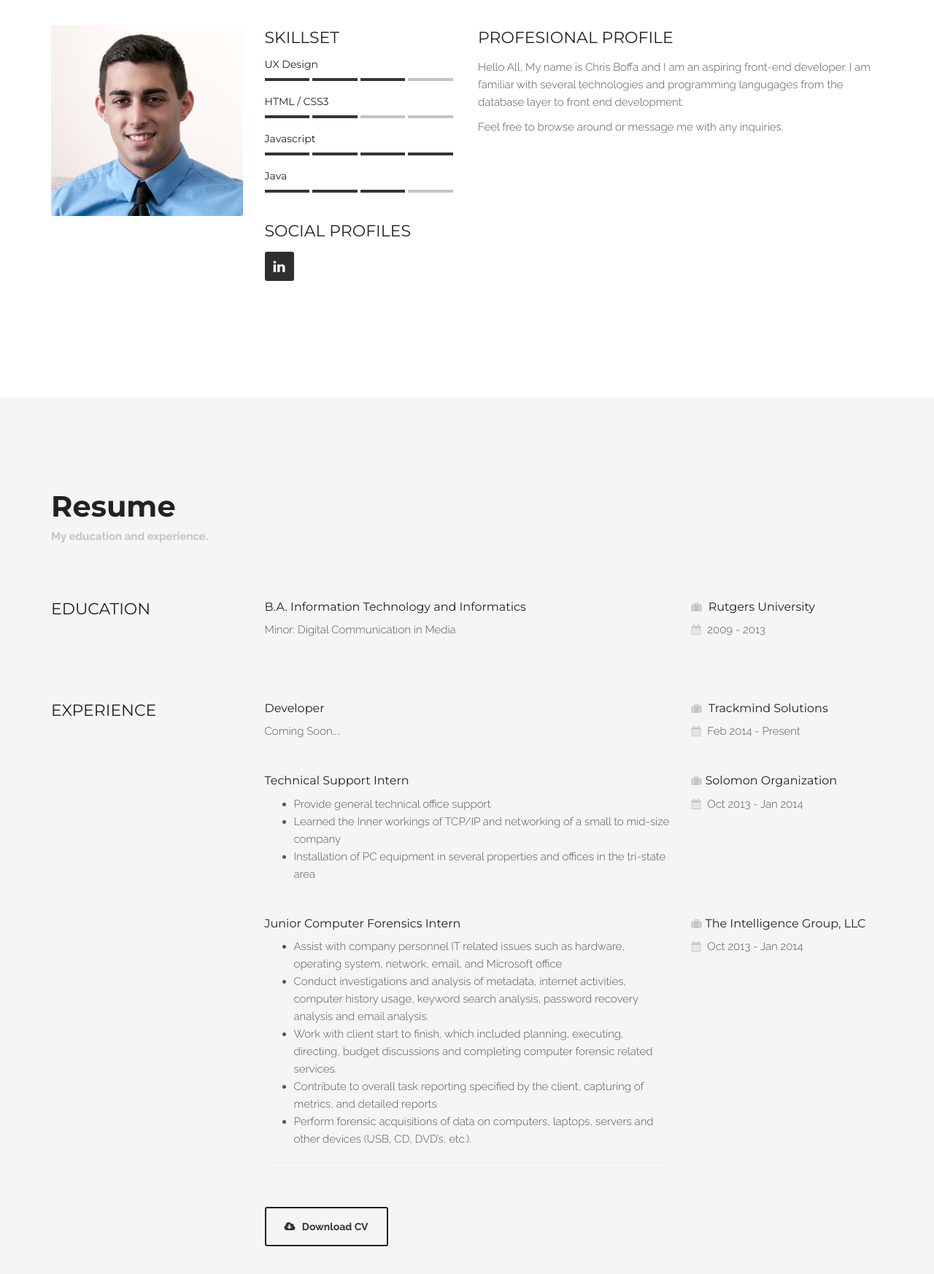
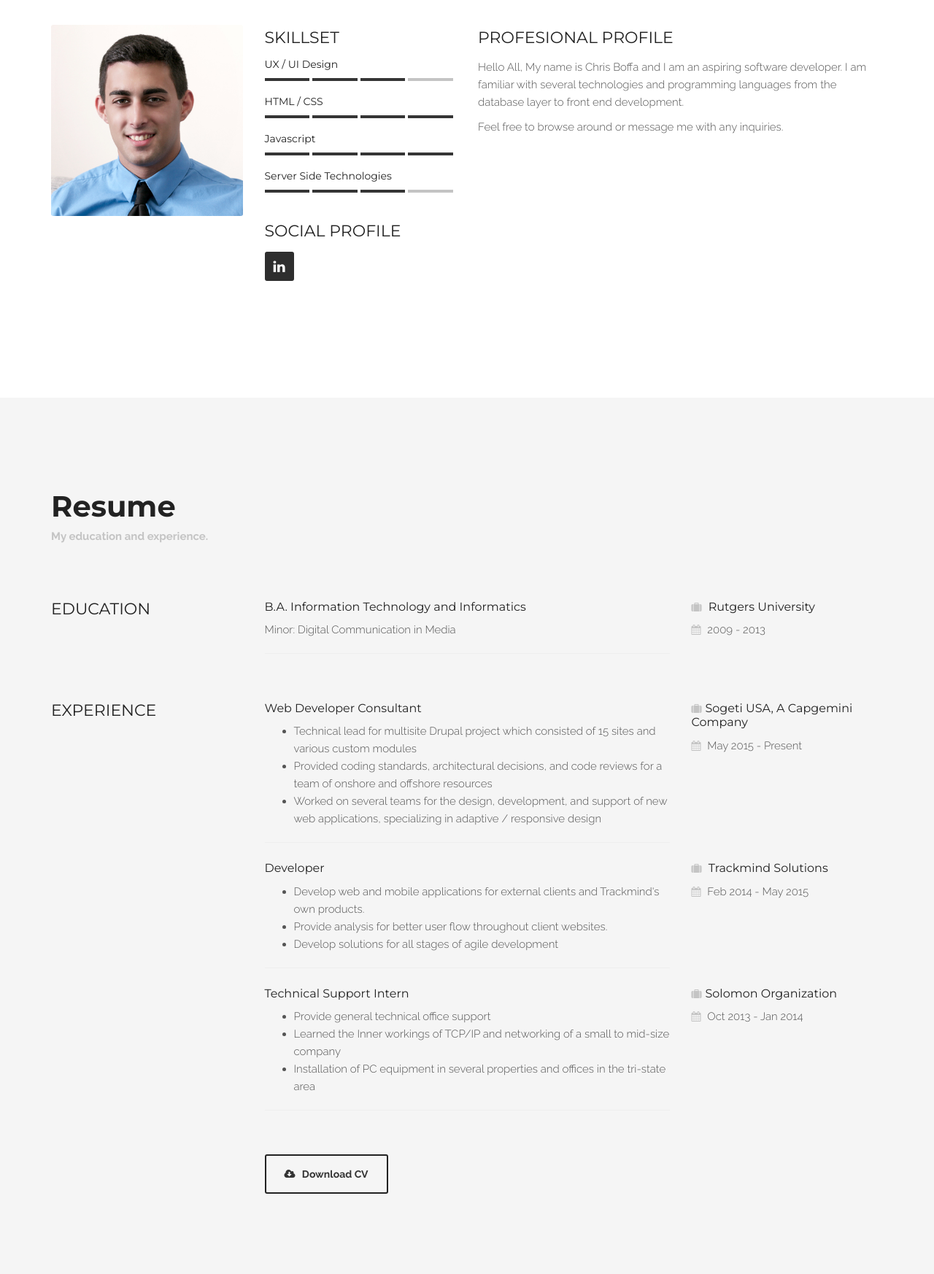
Before and after one commit to seige13/portfolio, a website: page index.html in a window 1280 px wide. Shown: the part 1040-2786 px from the top of the page at 73% size. Drawn offline with Linux system fonts and the light colour scheme; files whose address does not match are found by name.

Commit message:
content update

```diff
--- a/index.html
+++ b/index.html
@@ -3,8 +3,9 @@
 <head>
 	<meta charset="UTF-8">
 	<meta name="viewport" content="width=device-width, initial-scale=1.0">
-	<meta name="description" content="">
-	<meta name="author" content="">
+	<meta name="description" content="Resume, Portfolio">
+	<meta name="author" content="Chris Boffa">
+    <link rel="icon" type="image/x-icon" href="/images/fav.ico">
 
 	<title>	Chris Boffa | Resume</title>
 
@@ -47,7 +48,6 @@
 						<li><a href="#profile">Profile</a></li>
 						<li><a href="#resume">Resume</a></li>
 						<li><a href="#portfolio">Portfolio</a></li>
-						<!-- <li><a href="#services">Services</a></li> -->
 
 						<li><a href="#callout">Contact</a></li>
 					</ul>
@@ -70,7 +70,7 @@
 
 						<div class="hello wow bounceInDown">
 							<h1>Hello, I'm Chris Boffa</h1>
-							<h3><span class="rotate">Visual Designer. | Front-end Developer. | PHP Programmer.</span></h3>
+							<h3><span class="rotate">Front-end Developer. | Team Leader. | PHP Programmer.</span></h3>
 						</div>
 
 						<a href="#profile">
@@ -148,7 +148,7 @@
 						<div class="profile-widget">
 							<h3>Skillset</h3>
 
-							<h5>UX Design</h5>
+							<h5>UX / UI Design</h5>
 							<div class="skill-bar">
 								<div class="skill-rate-on"></div>
 								<div class="skill-rate-on"></div>
@@ -156,12 +156,12 @@
 								<div class="skill-rate-off"></div>
 							</div>
 
-							<h5>HTML / CSS3 </h5>
+							<h5>HTML / CSS </h5>
 							<div class="skill-bar">
 								<div class="skill-rate-on"></div>
 								<div class="skill-rate-on"></div>
-								<div class="skill-rate-off"></div>
-								<div class="skill-rate-off"></div>
+								<div class="skill-rate-on"></div>
+								<div class="skill-rate-on"></div>
 							</div>
 
 							<h5>Javascript</h5>
@@ -172,7 +172,7 @@
 								<div class="skill-rate-on"></div>
 							</div>
 
-							<h5>Java</h5>
+							<h5>Server Side Technologies</h5>
 							<div class="skill-bar">
 								<div class="skill-rate-on"></div>
 								<div class="skill-rate-on"></div>
@@ -182,7 +182,7 @@
 						</div>
 
 						<div class="profile-widget">
-							<h3>Social Profiles</h3>
+							<h3>Social Profile</h3>
 							<ul class="widget-social">
 								<li><a href="https://www.linkedin.com/pub/chris-boffa/87/64/248"><i class="fa fa-linkedin"></i></a></li>
 
@@ -193,7 +193,7 @@
 
 					<div class="col-md-6 col-sm-12 wow bounceInRight">
 						<h3>Profesional Profile</h3>
-						<p>Hello All, My name is Chris Boffa and I am an aspiring front-end developer. I am familiar with several technologies and programming langugages from the database layer to front end development. </p>
+						<p>Hello All, My name is Chris Boffa and I am an aspiring software developer. I am familiar with several technologies and programming languages from the database layer to front end development. </p>
 						<p>Feel free to browse around or message me with any inquiries.</p>
 					</div>
 
@@ -248,16 +248,38 @@
 						<h3>Experience</h3>
 					</div>
 
-					<div class="col-md-6 col-sm-8 resume-item wow bounceInUp">
+                    <div class="col-md-6 col-sm-8 resume-item wow bounceInUp">
+                        <h4>Web Developer Consultant</h4>
+                        <ul>
+                            <li>Technical lead for multisite Drupal project which consisted of 15 sites and various custom modules</li>
+                            <li>Provided coding standards, architectural decisions, and code reviews for a team of onshore and offshore resources</li>
+                            <li>Worked on several teams for the design, development, and support of new web applications, specializing in adaptive / responsive design </li>
+                        </ul>
+                        <hr class="hidden-xs">
+                    </div>
+
+                    <div class="col-md-3 col-sm-4 resume-place wow bounceInRight">
+                        <h4><i class="fa fa-suitcase"></i>Sogeti USA, A Capgemini Company</h4>
+                        <i class="fa fa-calendar"></i> May 2015 - Present
+                        <hr class="visible-xs">
+
+                    </div>
+
+					<div class="col-md-6 col-md-offset-3 col-sm-8 resume-item wow bounceInUp">
 						<h4>Developer</h4>
-						<p>Coming Soon....</p>
+                        <ul>
+                            <li>Develop web and mobile applications for external clients and Trackmind's own products.</li>
+                            <li>Provide analysis for better user flow throughout client websites.</li>
+                            <li>Develop solutions for all stages of agile development </li>
+                        </ul>
 						<hr class="hidden-xs">
 					</div>
 
 					<div class="col-md-3 col-sm-4 resume-place wow bounceInRight">
 						<h4><i class="fa fa-suitcase"></i> Trackmind Solutions</h4>
-						<i class="fa fa-calendar"></i> Feb 2014 - Present
+						<i class="fa fa-calendar"></i> Feb 2014 - May 2015
 						<hr class="visible-xs">
+
 					</div>
 
 					<div class="col-md-6 col-md-offset-3 col-sm-8 resume-item wow bounceInUp">
@@ -272,23 +294,6 @@
 
 					<div class="col-md-3 col-sm-4 resume-place wow bounceInRight">
 						<h4><i class="fa fa-suitcase"></i>Solomon Organization</h4>
-						<i class="fa fa-calendar"></i> Oct 2013 - Jan 2014
-						<hr class="visible-xs">
-					</div>
-					<div class="col-md-6 col-md-offset-3 col-sm-8 resume-item wow bounceInUp">
-						<h4>Junior Computer Forensics Intern</h4>
-						<ul>
-							<li> Assist with company personnel IT related issues such as hardware, operating system, network, email, and Microsoft office</li>
-							<li>Conduct investigations and analysis of metadata, internet activities, computer history usage, keyword search analysis, password recovery analysis and email analysis.</li>
-							<li>Work with client start to finish, which included planning, executing, directing, budget discussions and completing computer forensic related services.</li>
-							<li>Contribute to overall task reporting specified by the client, capturing of metrics, and detailed reports</li>
-							<li>Perform forensic acquisitions of data on computers, laptops, servers and other devices (USB, CD, DVD’s, etc.).</li>
-						</ul>
-						<hr class="hidden-xs">
-					</div>
-
-					<div class="col-md-3 col-sm-4 resume-place wow bounceInRight">
-						<h4><i class="fa fa-suitcase"></i>The Intelligence Group, LLC</h4>
 						<i class="fa fa-calendar"></i> Oct 2013 - Jan 2014
 						<hr class="visible-xs">
 					</div>
@@ -337,10 +342,10 @@
 					</div>
 
 					<div class="col-md-4 col-sm-6 wow bounceInUp">
-						<a href="images/p2.jpg" class="pop-up">
+						<a href="images/ethicon.png" class="pop-up">
 							<div class="portfolio-item">
 								<div class="portfolio-item-preview">
-									<img src="images/noData1.png" alt="">
+									<img src="images/ethicon.png" alt="">
 								</div>
 								<div class="portfolio-item-description">
 									<h3>Some work</h3>
@@ -351,10 +356,10 @@
 					</div>
 
 					<div class="col-md-4 col-sm-6 wow bounceInRight">
-						<a href="images/p3.jpg" class="pop-up">
+						<a href="images/realize.png" class="pop-up">
 							<div class="portfolio-item">
 								<div class="portfolio-item-preview">
-									<img src="images/noData1.png" alt="">
+									<img src="images/realize.png" alt="">
 								</div>
 								<div class="portfolio-item-description">
 									<h3>Some work</h3>
@@ -365,10 +370,10 @@
 					</div>
 
 					<div class="col-md-4 col-sm-6 wow bounceInUp" data-wow-delay=".2s">
-						<a href="images/p5.jpg" class="pop-up">
+						<a href="images/wcdp.png" class="pop-up">
 							<div class="portfolio-item">
 								<div class="portfolio-item-preview">
-									<img src="images/noData1.png" alt="">
+									<img src="images/wcdp.png" alt="">
 								</div>
 								<div class="portfolio-item-description">
 									<h3>Some work</h3>
@@ -379,7 +384,7 @@
 					</div>
 
 					<div class="col-md-4 col-sm-6 wow bounceInUp" data-wow-delay=".4s">
-						<a href="images/p8.jpg" class="pop-up">
+						<a href="images/noData1.png" class="pop-up">
 							<div class="portfolio-item">
 								<div class="portfolio-item-preview">
 									<img src="images/noData1.png" alt="">
@@ -393,7 +398,7 @@
 					</div>
 
 					<div class="col-md-4 col-sm-6 wow bounceInUp" data-wow-delay=".6s">
-						<a href="images/p6.jpg" class="pop-up">
+						<a href="images/noData1.png" class="pop-up">
 							<div class="portfolio-item">
 								<div class="portfolio-item-preview">
 									<img src="images/noData1.png" alt="">
@@ -415,109 +420,6 @@
 		<!-- Portfolio section end -->
 
 		<!-- Services section start -->
-
-		<!-- <section id="services" class="section">
-
-			<div class="container">
-
-				<div class="row">
-
-					<div class="col-md-12 headline wow bounceInDown">
-						<h2>What i can do</h2>
-						<p>My Services.</p>
-					</div>
-
-					<div class="col-md-12">
-
-						<div class="row">
-
-							<div class="col-sm-4 wow bounceInLeft">
-								<div class="service">
-									<div class="icon">
-										<i class="fa fa-pencil"></i>
-									</div>
-									<h4>Text rotator</h4>
-									<div class="text">
-										<p>I am alone, and feel the charm of existence in this spot, which was created for the bliss of souls like mine. I am so happy, my dear friend.</p>
-									</div>
-								</div>
-							</div>
-
-							<div class="col-sm-4 wow bounceInUp">
-								<div class="service">
-									<div class="icon">
-										<i class="fa fa-image"></i>
-									</div>
-									<h4>Slideshow</h4>
-									<div class="text">
-										<p>I am alone, and feel the charm of existence in this spot, which was created for the bliss of souls like mine. I am so happy, my dear friend.</p>
-									</div>
-								</div>
-							</div>
-
-							<div class="col-sm-4 wow bounceInRight">
-								<div class="service">
-									<div class="icon">
-										<i class="fa fa-cog"></i>
-									</div>
-									<h4>Easy configure</h4>
-									<div class="text">
-										<p>I am alone, and feel the charm of existence in this spot, which was created for the bliss of souls like mine. I am so happy, my dear friend.</p>
-									</div>
-								</div>
-							</div>
-
-						</div>
-
-						<div class="row">
-
-							<div class="col-sm-4 wow bounceInUp" data-wow-delay=".2s">
-								<div class="service">
-									<div class="icon">
-										<i class="fa fa-code"></i>
-									</div>
-									<h4>Clear code</h4>
-									<div class="text">
-										<p>I am alone, and feel the charm of existence in this spot, which was created for the bliss of souls like mine. I am so happy, my dear friend.</p>
-									</div>
-								</div>
-							</div>
-
-							<div class="col-sm-4 wow bounceInUp" data-wow-delay=".4s">
-								<div class="service">
-									<div class="icon">
-										<i class="fa fa-desktop"></i>
-									</div>
-									<h4>Responsive design</h4>
-									<div class="text">
-										<p>I am alone, and feel the charm of existence in this spot, which was created for the bliss of souls like mine. I am so happy, my dear friend.</p>
-									</div>
-								</div>
-							</div>
-
-							<div class="col-sm-4 wow bounceInUp" data-wow-delay=".6s">
-								<div class="service">
-									<div class="icon">
-										<i class="fa fa-life-ring"></i>
-									</div>
-									<h4>Support</h4>
-									<div class="text">
-										<p>I am alone, and feel the charm of existence in this spot, which was created for the bliss of souls like mine. I am so happy, my dear friend.</p>
-									</div>
-								</div>
-							</div>
-
-						</div>
-
-					</div>
-
-				</div>
-
-			</div>
-
-		</section> -->
-
-		<!-- Services section end -->
 
 
 
@@ -548,72 +450,6 @@
 
 		<!-- Callout section end -->
 
-
-
-		<!-- Contact section start -->
-
-		<!-- <section id="contact" class="section">
-
-			<div class="container">
-
-				<div class="row">
-
-					<div class="col-md-12 headline wow bounceInLeft">
-						<h2>Contact Us</h2>
-						<p>Drop us a line or give us a ring. We love to hear you.</p>
-					</div>
-
-					<div class="col-md-6 wow bounceInUp">
-
-						<p>I am alone, and feel the charm of existence in this spot, which was created for the bliss of souls like mine. I am so happy, my dear friend.</p>
-
-						<ul class="icon-list">
-							<li><i class="fa fa-fw fa-map-marker"></i>001 Some Street, Some City, US</li>
-							<li><i class="fa fa-fw fa-phone"></i>123 4567 8910</li>
-							<li><i class="fa fa-fw fa-envelope-o"></i><a href="mailto:">support@site.com</a></li>
-							<li><i class="fa fa-fw fa-globe"></i><a href="">http://www.site.com</a></li>
-						</ul>
-
-					</div>
-
-					<div class="col-md-6 wow bounceInRight">
-
-						<form id="contact-form" role="form">
-
-							<div class="form-group">
-								<label class="sr-only" for="c_name">Name</label>
-								<input type="text" id="c_name" class="form-control" name="c_name" placeholder="Name">
-							</div>
-
-							<div class="form-group">
-								<label class="sr-only" for="c_email">Email address</label>
-								<input type="email" id="c_email" class="form-control" name="c_email" placeholder="E-mail">
-							</div>
-
-							<div class="form-group">
-								<textarea class="form-control" id="c_message" name="c_message" rows="7" placeholder="Your message"></textarea>
-							</div>
-
-							<button type="submit" class="btn btn-custom-1">
-								<i class="fa fa-bullhorn icon-before"></i> Send it
-							</button>
-
-						</form>
-
-						<div class="ajax-response"></div>
-
-					</div>
-
-				</div>
-
-			</div>
-
-		</section> -->
-
-		<!-- Contact section end -->
-
-		<!-- Footer start -->
-
 		<footer id="footer">
 
 			<div class="container">
```
Also changed, not shown: images/ethicon.png (added), images/fav.ico (added), images/realize.png (added), 1 other file.
